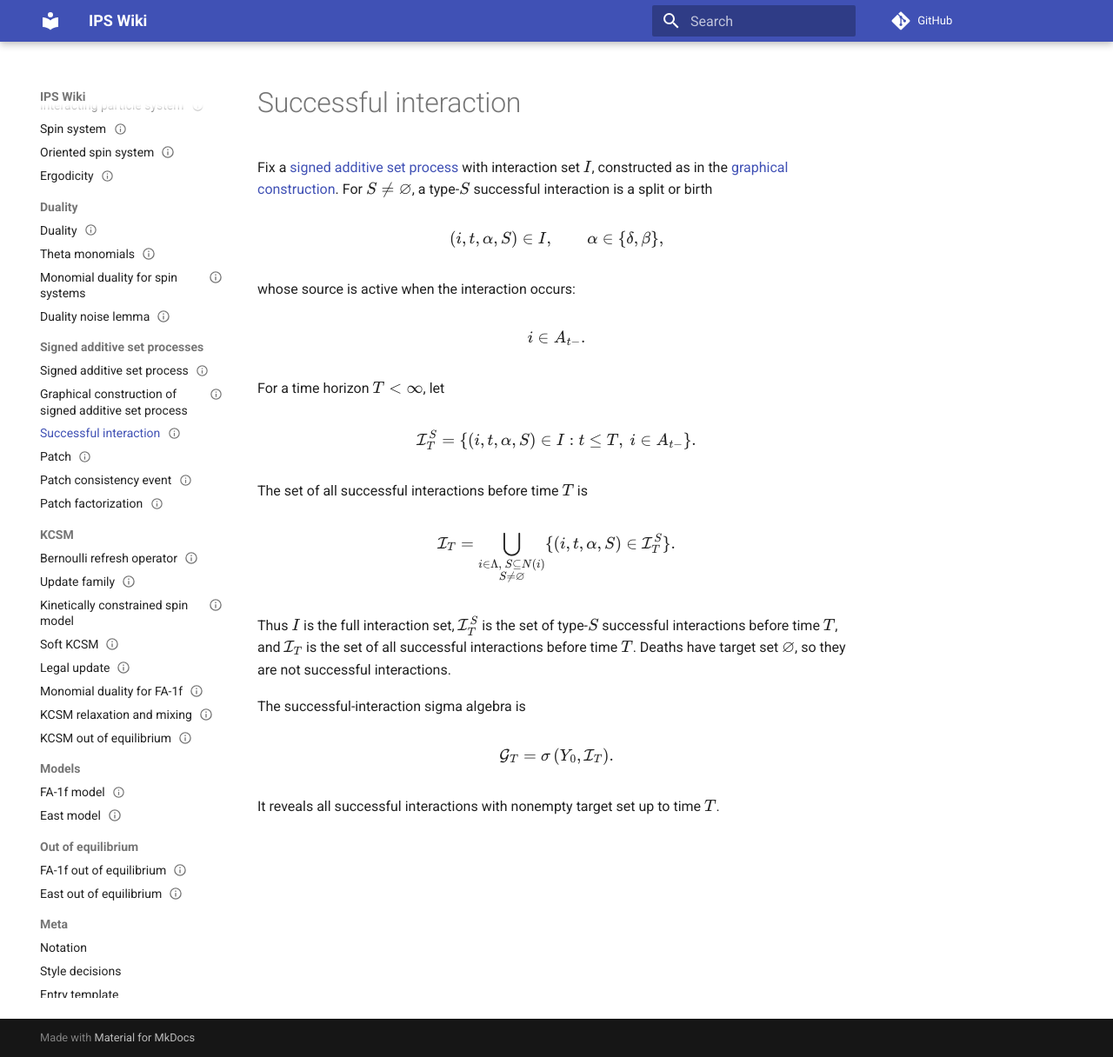
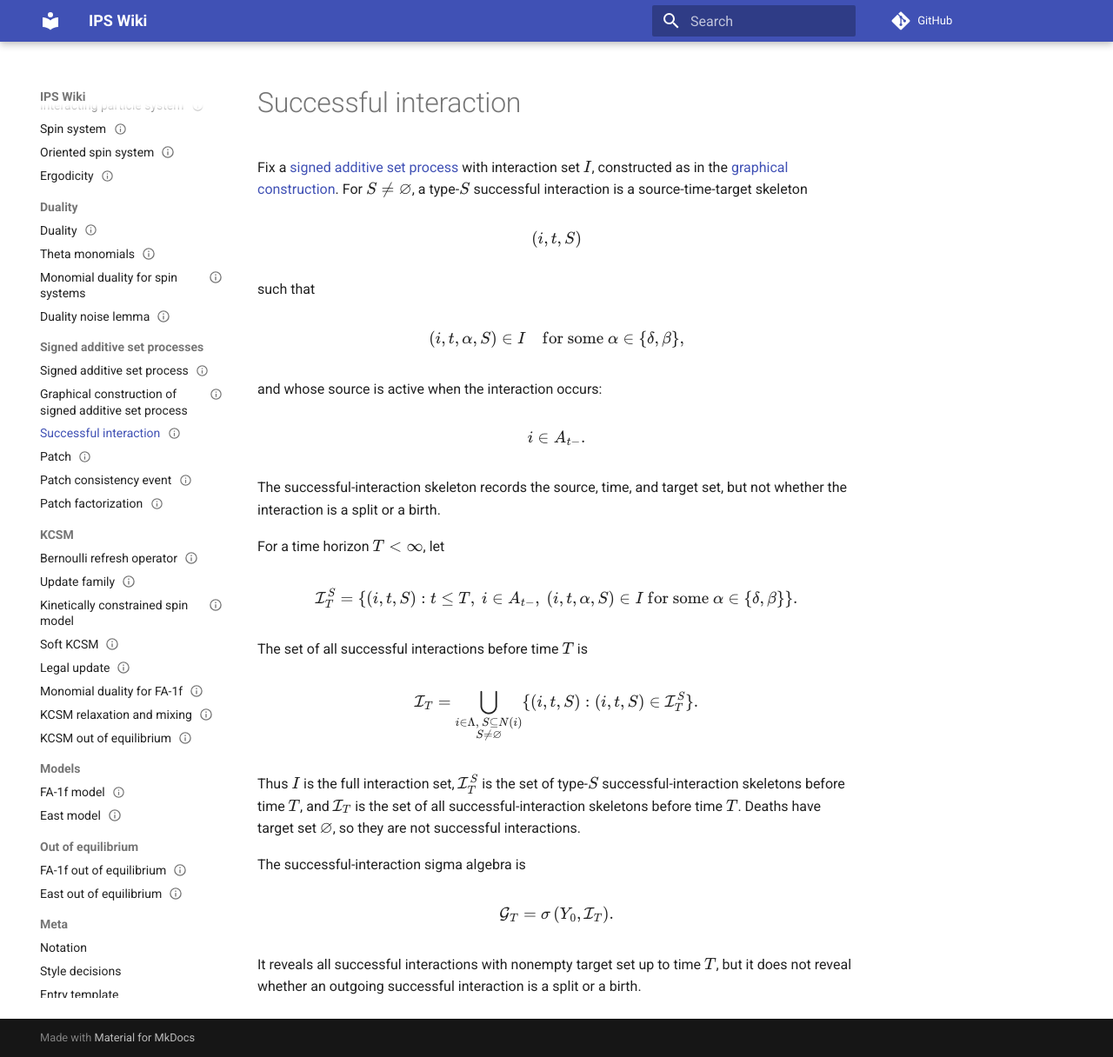
Before and after one commit to maciejgluchowski86-beep/ips-wiki, an MkDocs documentation site: the page built from docs/entries/successful-interaction.md, in a window 1280 px wide and 1216 px high. Shown: the whole window at 87% size. Built offline with MkDocs 1.6.1 and Material for MkDocs 9.7.7, drawn with Linux system fonts in a browser that asks for light colours; comment, search, counter and statistics services are not loaded.

Commit message:
Store successful interactions as skeletons

```diff
--- a/docs/entries/successful-interaction.md
+++ b/docs/entries/successful-interaction.md
@@ -9,26 +9,33 @@ tags:
 
 # Successful interaction
 
-Fix a [signed additive set process](signed-additive-set-process.md) with interaction set \(I\), constructed as in the [graphical construction](graphical-construction-of-signed-additive-set-process.md). For \(S\ne\vn\), a type-\(S\) successful interaction is a split or birth
+Fix a [signed additive set process](signed-additive-set-process.md) with interaction set \(I\), constructed as in the [graphical construction](graphical-construction-of-signed-additive-set-process.md). For \(S\ne\vn\), a type-\(S\) successful interaction is a source-time-target skeleton
 
 $$
-(i,t,\alpha,S)\in I,
-\qquad
-\alpha\in\{\delta,\beta\},
+(i,t,S)
 $$
 
-whose source is active when the interaction occurs:
+such that
+
+$$
+(i,t,\alpha,S)\in I
+\quad\text{for some }\alpha\in\{\delta,\beta\},
+$$
+
+and whose source is active when the interaction occurs:
 
 $$
 i\in A_{t-}.
 $$
+
+The successful-interaction skeleton records the source, time, and target set, but not whether the interaction is a split or a birth.
 
 For a time horizon \(T<\infty\), let
 
 $$
 \mathcal I_T^S
 =
-\{(i,t,\alpha,S)\in I:t\le T,\ i\in A_{t-}\}.
+\{(i,t,S):t\le T,\ i\in A_{t-},\ (i,t,\alpha,S)\in I\text{ for some }\alpha\in\{\delta,\beta\}\}.
 $$
 
 The set of all successful interactions before time \(T\) is
@@ -37,10 +44,10 @@ $$
 \mathcal I_T
 =
 \bigcup_{\substack{i\in\Lambda,\ S\subseteq N(i)\\ S\ne\vn}}
-\{(i,t,\alpha,S)\in\mathcal I_T^S\}.
+\{(i,t,S):(i,t,S)\in\mathcal I_T^S\}.
 $$
 
-Thus \(I\) is the full interaction set, \(\mathcal I_T^S\) is the set of type-\(S\) successful interactions before time \(T\), and \(\mathcal I_T\) is the set of all successful interactions before time \(T\). Deaths have target set \(\vn\), so they are not successful interactions.
+Thus \(I\) is the full interaction set, \(\mathcal I_T^S\) is the set of type-\(S\) successful-interaction skeletons before time \(T\), and \(\mathcal I_T\) is the set of all successful-interaction skeletons before time \(T\). Deaths have target set \(\vn\), so they are not successful interactions.
 
 The successful-interaction sigma algebra is
 
@@ -50,4 +57,4 @@ $$
 \sigma\left(Y_0,\mathcal I_T\right).
 $$
 
-It reveals all successful interactions with nonempty target set up to time \(T\).
+It reveals all successful interactions with nonempty target set up to time \(T\), but it does not reveal whether an outgoing successful interaction is a split or a birth.
```
